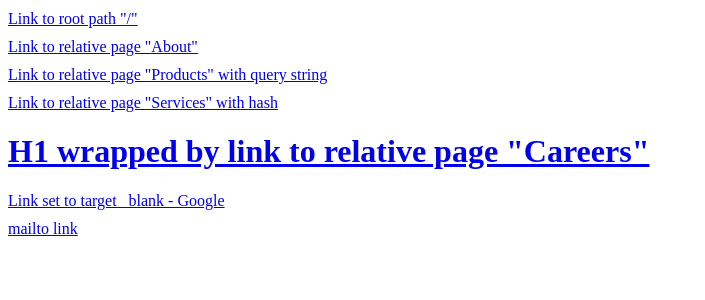
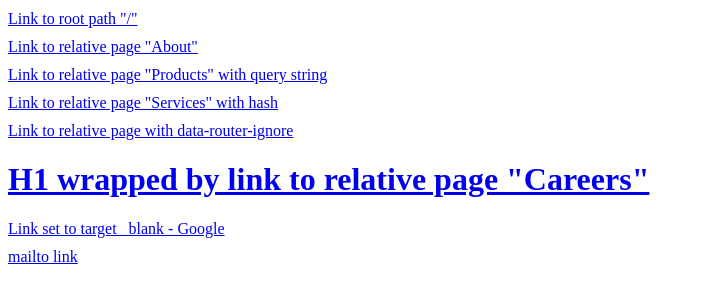
Before and after one commit to joelcolucci/es6-client-side-router, a website with bundled scripts: page demo-es/index.html in a window 1280 px wide. Shown: the whole page, without its empty margins (0-705 px from the left). Built offline with nearby package versions, Linux system fonts and the light colour scheme.

Commit message:
refactor: update demos to include example of data-router-ignore attr

```diff
--- a/demo-es/index.html
+++ b/demo-es/index.html
@@ -18,6 +18,7 @@
     <a href="/about">Link to relative page "About"</a>
     <a href="/products?hello=world">Link to relative page "Products" with query string</a>
     <a href="/services#world">Link to relative page "Services" with hash</a>
+    <a href="/full-page-reload" data-router-ignore>Link to relative page with data-router-ignore</a>
 
     <a href="/careers">
       <h1>H1 wrapped by link to relative page "Careers"</h1>
```
Also changed, not shown: demo-umd/index.html (+1 -0 lines).
